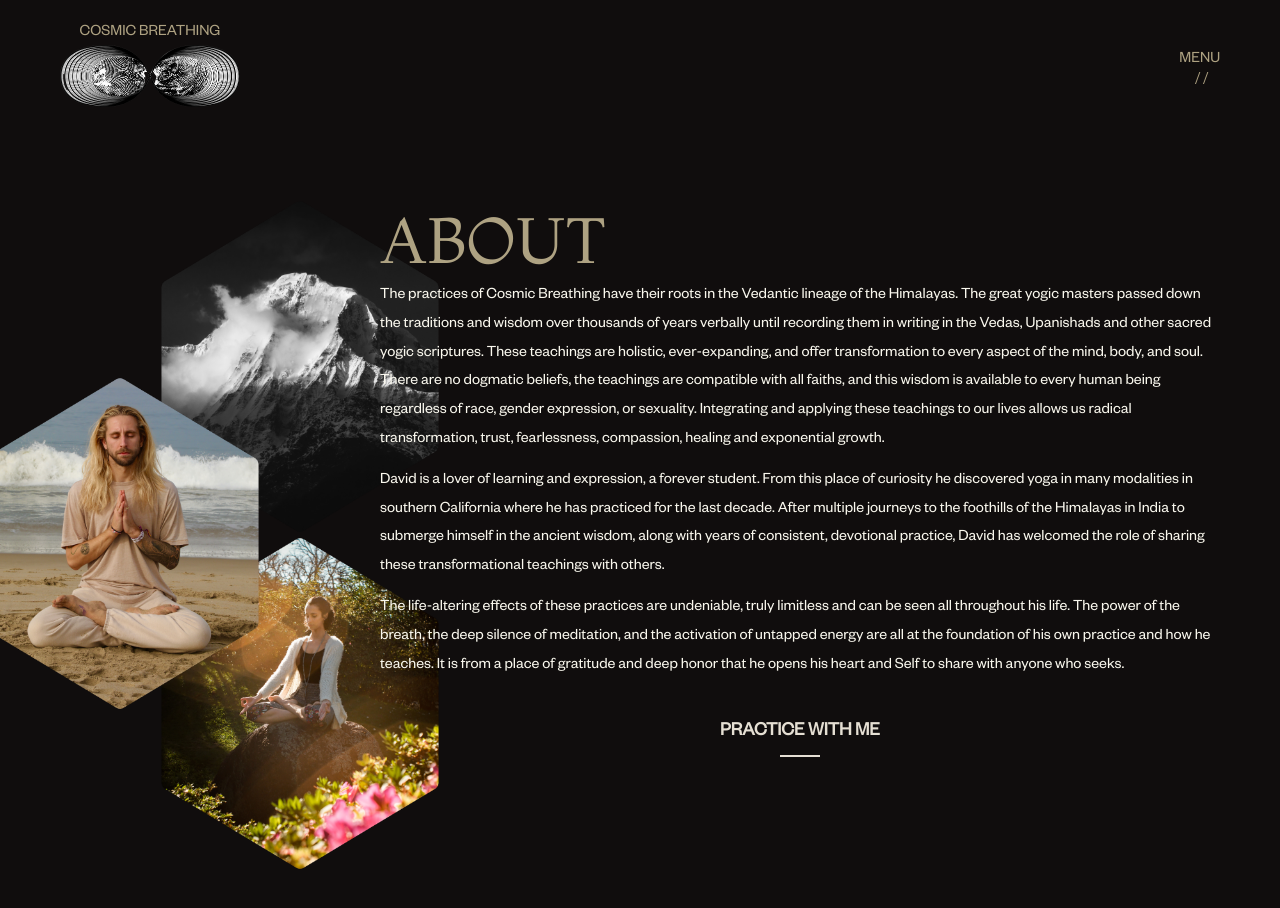
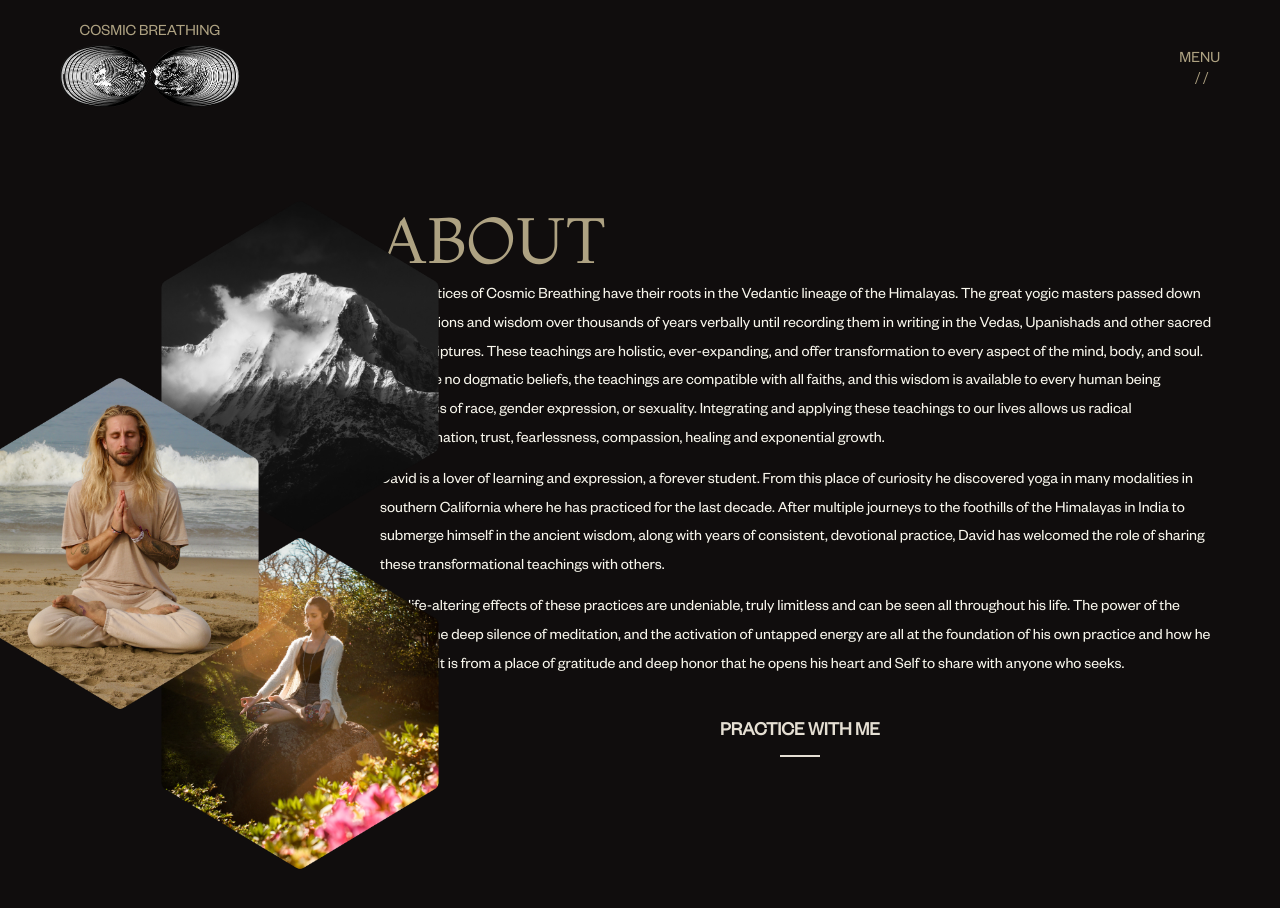
Before and after one commit to lfranckx/cosmic-breathing, a React (Create React App) app: page /about in a window 1280 px wide. Shown: the top 908 px of the page. Built offline with nearby package versions, Linux system fonts and the light colour scheme.

Commit message:
fix about page

```diff
--- a/src/styles/About.scss
+++ b/src/styles/About.scss
@@ -64,3 +64,27 @@
         }
     }
 }
+
+@media only screen and (max-width: 1319px) {
+    #about {
+        .content {
+            position: inherit;
+            .images {
+                position: relative;
+                left: 80px;
+            }
+            .text_wrap {
+                position: inherit;
+            }
+        }
+    }
+}
+
+@media only screen and (max-width: 750px) {
+    #about {
+
+        .content {
+
+        }
+    }
+}
```
